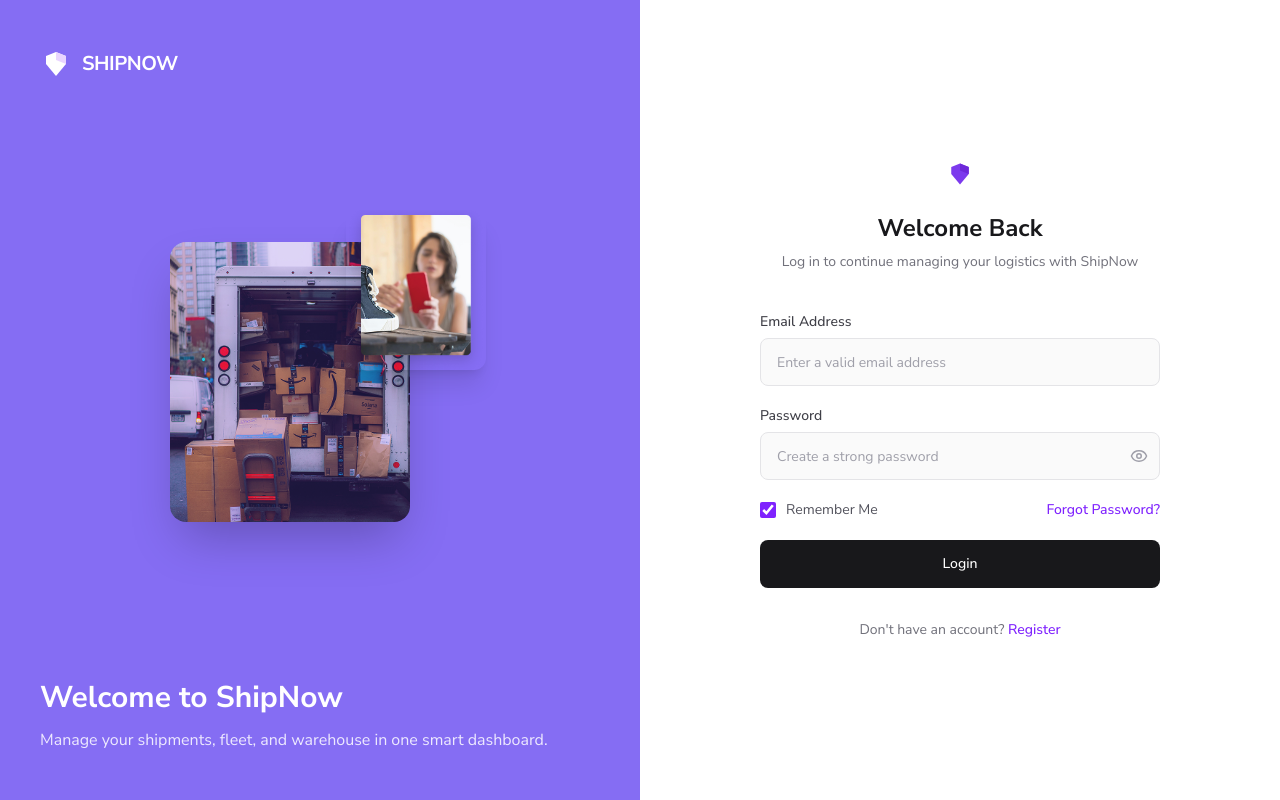
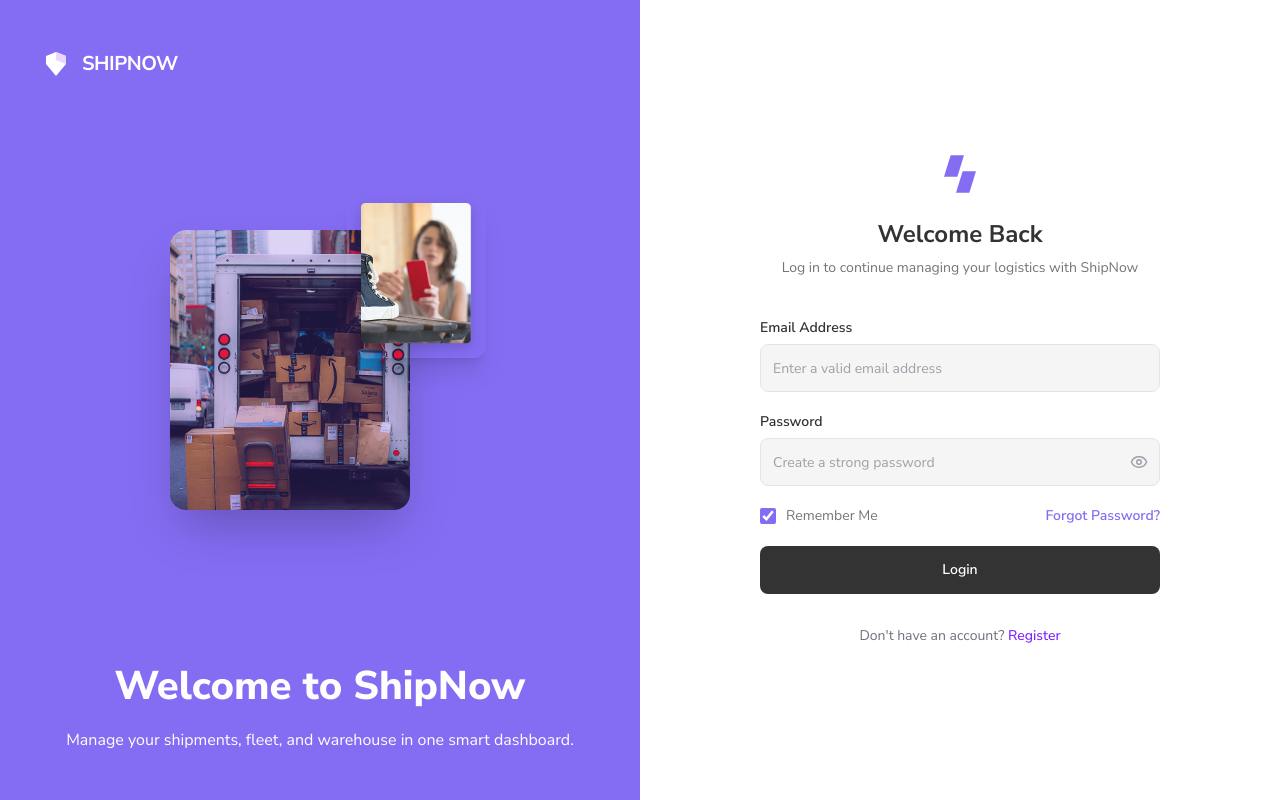
Before and after one commit to gmnayem631/ship-now, a Next.js app: page /login in a window 1280 px wide. Built offline with nearby package versions, Linux system fonts and the light colour scheme.

Commit message:
Add ShipNow logo component, login form, and remember checkbox; update login page layout

```diff
--- /dev/null
+++ b/app/components/ShipNowLogo.tsx
@@ -0,0 +1,24 @@
+import React from "react";
+
+const ShipNowLogo = () => {
+  return (
+    <svg
+      width="40"
+      height="40"
+      viewBox="0 0 40 40"
+      fill="none"
+      xmlns="http://www.w3.org/2000/svg"
+    >
+      <path
+        d="M22.6667 17.3333H36L29.3333 38.6667H16L22.6667 17.3333Z"
+        fill="#856DF3"
+      />
+      <path
+        d="M10.6667 1.33334H24L17.3333 22.6667H4L10.6667 1.33334Z"
+        fill="#856DF3"
+      />
+    </svg>
+  );
+};
+
+export default ShipNowLogo;
--- /dev/null
+++ b/app/components/auth/LoginForm.tsx
@@ -0,0 +1,54 @@
+import React from "react";
+import RememberCheckbox from "./RememberCheckbox";
+import { Eye } from "lucide-react";
+
+const LoginForm = () => {
+  return (
+    <div className="space-y-5">
+      {/* Email */}
+      <div>
+        <label className="block text-sm font-semibold text-[#333] mb-1.5">
+          Email Address
+        </label>
+        <input
+          type="email"
+          placeholder="Enter a valid email address"
+          className="w-full h-12 px-3 py-2.25 rounded-lg border border-zinc-200 bg-[#f5f5f5] text-sm placeholder:text-zinc-400 focus:outline-none focus:ring-2 focus:ring-violet-500/20 focus:border-violet-500"
+        />
+      </div>
+
+      {/* Password */}
+      <div>
+        <label className="block text-sm font-semibold text-[#333] mb-1.5">
+          Password
+        </label>
+        <div className="relative">
+          <input
+            type="password"
+            placeholder="Create a strong password"
+            className="w-full h-12 px-3 py-2.25 rounded-lg border border-zinc-200 bg-[#f5f5f5] text-sm placeholder:text-zinc-400 focus:outline-none focus:ring-2 focus:ring-violet-500/20 focus:border-violet-500"
+          />
+          <button
+            type="button"
+            className="absolute right-3 top-1/2 -translate-y-1/2 text-zinc-400 hover:text-zinc-600"
+          >
+            <Eye size={18} />
+          </button>
+        </div>
+      </div>
+
+      {/* Remember + Forgot */}
+      <RememberCheckbox />
+
+      {/* Login button */}
+      <button
+        type="button"
+        className="w-full h-12 rounded-lg bg-[#333] text-[#fefefe] text-sm font-semibold"
+      >
+        Login
+      </button>
+    </div>
+  );
+};
+
+export default LoginForm;
--- /dev/null
+++ b/app/components/auth/RememberCheckbox.tsx
@@ -0,0 +1,21 @@
+import React from "react";
+
+const RememberCheckbox = () => {
+  return (
+    <div className="flex items-center justify-between">
+      <label className="flex items-center gap-2.5">
+        <input
+          type="checkbox"
+          defaultChecked
+          className="h-4 w-4 rounded accent-[#856df3]"
+        />
+        <span className="text-sm text-[#757575]">Remember Me</span>
+      </label>
+      <button type="button" className="text-sm font-semibold text-[#856df3]">
+        Forgot Password?
+      </button>
+    </div>
+  );
+};
+
+export default RememberCheckbox;
--- a/app/login/page.tsx
+++ b/app/login/page.tsx
@@ -1,8 +1,9 @@
-// app/login/page.tsx
-import Image from "next/image";
 import { Eye } from "lucide-react";
 import Logo from "../components/Logo";
 import HeroImages from "../components/HeroImages";
+import ShipNowLogo from "../components/ShipNowLogo";
+import RememberCheckbox from "../components/auth/RememberCheckbox";
+import LoginForm from "../components/auth/LoginForm";
 
 export default function LoginPage() {
   return (
@@ -16,9 +17,11 @@ export default function LoginPage() {
         <HeroImages />
 
         {/* Bottom text */}
-        <div>
-          <h1 className="text-3xl font-bold text-white">Welcome to ShipNow</h1>
-          <p className="mt-3 text-violet-100">
+        <div className="flex flex-col justify-center items-center">
+          <h1 className="text-[40px] font-extrabold text-[#fefefe]">
+            Welcome to ShipNow
+          </h1>
+          <p className="mt-3 text-[#fefefe]">
             Manage your shipments, fleet, and warehouse in one smart dashboard.
           </p>
         </div>
@@ -30,77 +33,16 @@ export default function LoginPage() {
           {/* Header */}
           <div className="text-center mb-10">
             <div className="flex justify-center mb-6">
-              <svg viewBox="0 0 32 32" className="h-7 w-7" fill="none">
-                <path d="M6 8L16 4L26 8V16L16 28L6 16V8Z" fill="#7C3AED" />
-                <path d="M16 4L26 8V16L16 12V4Z" fill="#6D28D9" />
-              </svg>
+              <ShipNowLogo />
             </div>
-            <h2 className="text-2xl font-bold text-zinc-900">Welcome Back</h2>
-            <p className="mt-2 text-sm text-zinc-500">
+            <h2 className="text-2xl font-bold text-[#333333]">Welcome Back</h2>
+            <p className="mt-2 text-sm text-[#757575]">
               Log in to continue managing your logistics with ShipNow
             </p>
           </div>
 
           {/* Form fields */}
-          <div className="space-y-5">
-            {/* Email */}
-            <div>
-              <label className="block text-sm font-medium text-zinc-700 mb-1.5">
-                Email Address
-              </label>
-              <input
-                type="email"
-                placeholder="Enter a valid email address"
-                className="w-full h-12 px-4 rounded-lg border border-zinc-200 bg-zinc-50 text-sm placeholder:text-zinc-400 focus:outline-none focus:ring-2 focus:ring-violet-500/20 focus:border-violet-500"
-              />
-            </div>
-
-            {/* Password */}
-            <div>
-              <label className="block text-sm font-medium text-zinc-700 mb-1.5">
-                Password
-              </label>
-              <div className="relative">
-                <input
-                  type="password"
-                  placeholder="Create a strong password"
-                  className="w-full h-12 px-4 pr-12 rounded-lg border border-zinc-200 bg-zinc-50 text-sm placeholder:text-zinc-400 focus:outline-none focus:ring-2 focus:ring-violet-500/20 focus:border-violet-500"
-                />
-                <button
-                  type="button"
-                  className="absolute right-3 top-1/2 -translate-y-1/2 text-zinc-400 hover:text-zinc-600"
-                >
-                  <Eye size={18} />
-                </button>
-              </div>
-            </div>
-
-            {/* Remember + Forgot */}
-            <div className="flex items-center justify-between">
-              <label className="flex items-center gap-2.5 cursor-pointer">
-                <input
-                  type="checkbox"
-                  defaultChecked
-                  className="h-4 w-4 rounded accent-violet-600"
-                />
-                <span className="text-sm text-zinc-600">Remember Me</span>
-              </label>
-              <button
-                type="button"
-                className="text-sm font-medium text-violet-600 hover:text-violet-700"
-              >
-                Forgot Password?
-              </button>
-            </div>
-
-            {/* Login button */}
-            <button
-              type="button"
-              className="w-full h-12 rounded-lg bg-zinc-900 text-white text-sm font-medium hover:bg-zinc-800 transition-colors"
-            >
-              Login
-            </button>
-          </div>
+          <LoginForm />
 
           {/* Register link */}
           <p className="mt-8 text-center text-sm text-zinc-500">
```
Also changed, not shown: public/logo.png.
